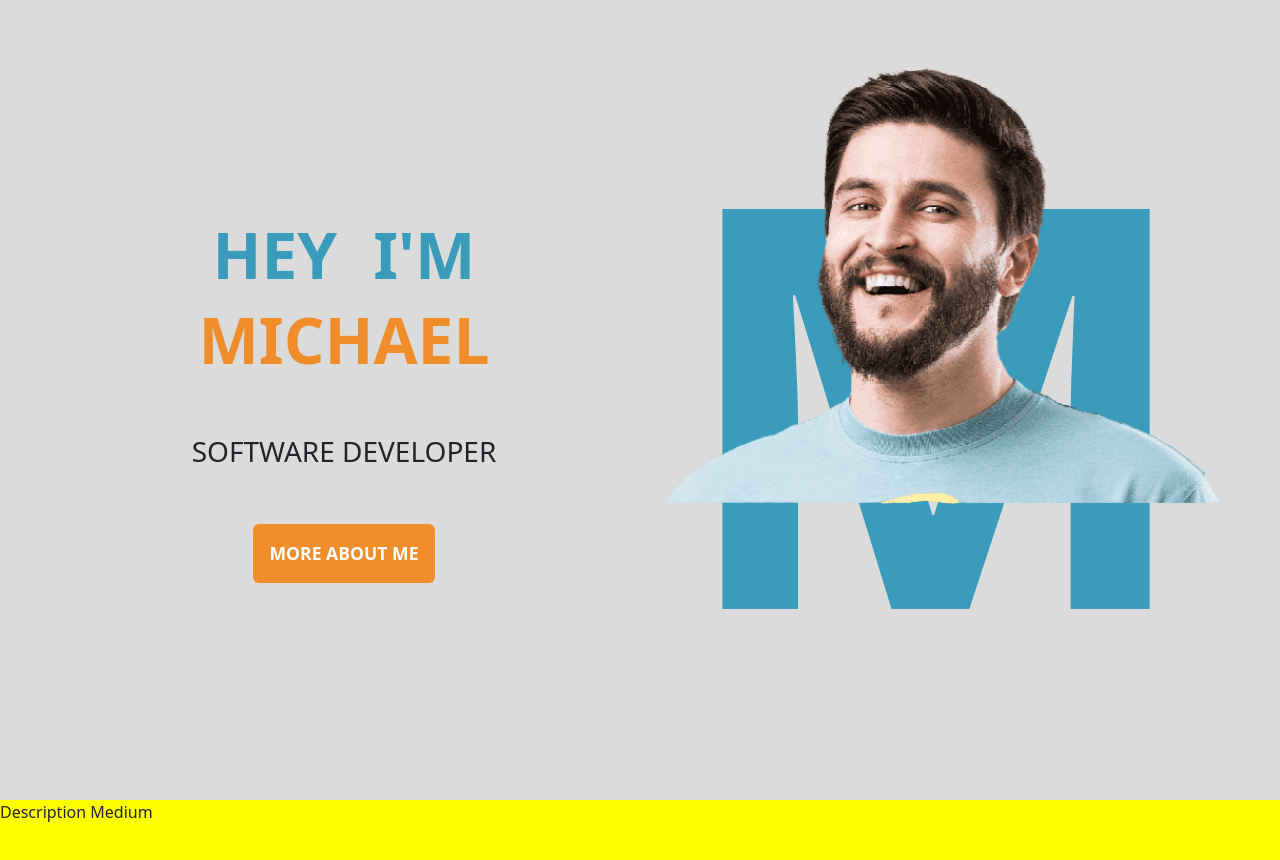
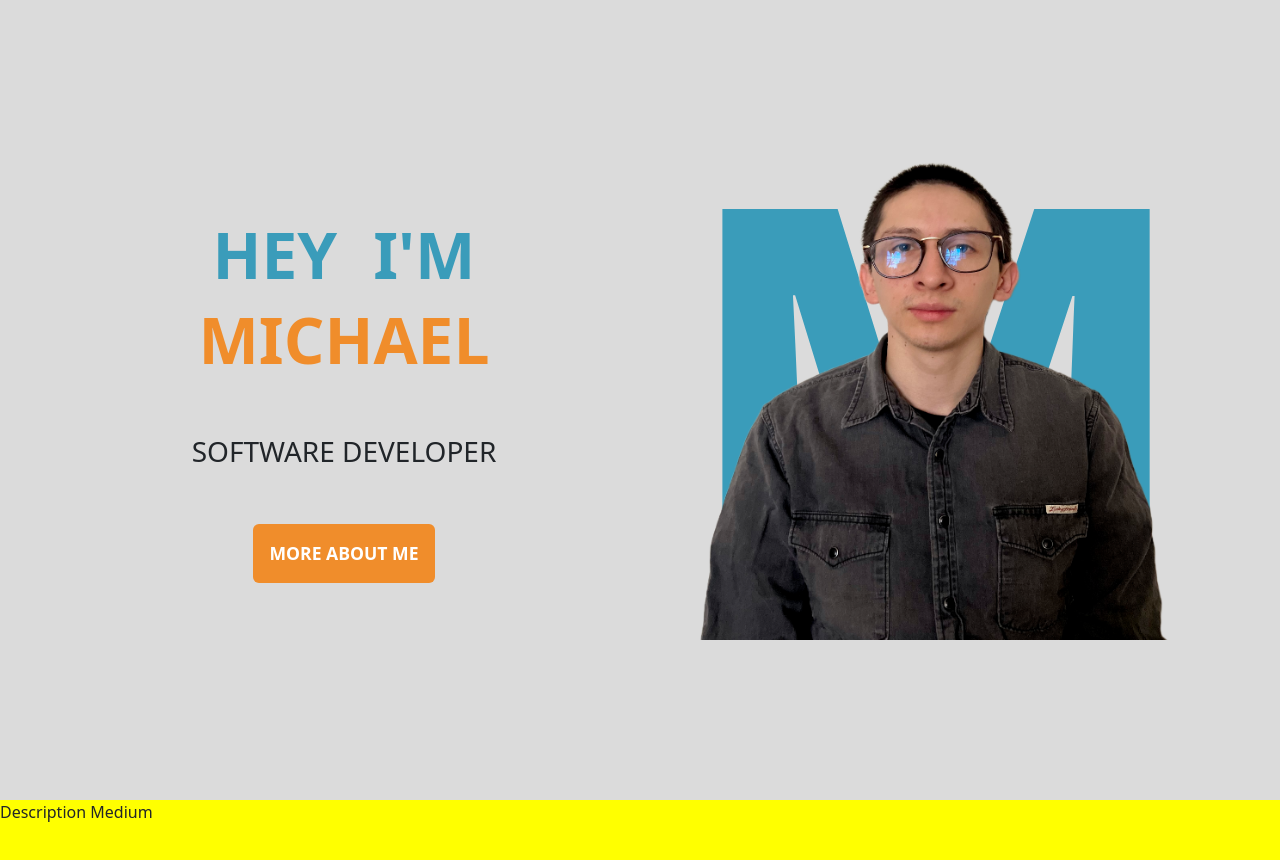
Before and after one commit to Mikadifo/Mikadifo.github.io, a React (Create React App) app: page / in a window 1280 px wide. Shown: the top 860 px of the page. Built offline with nearby package versions, Linux system fonts and the light colour scheme.

Commit message:
[add] own portrait

```diff
--- a/src/views/home/Home.css
+++ b/src/views/home/Home.css
@@ -17,8 +17,8 @@
 
 .portrait-img {
   position: absolute;
-  width: 38rem;
-  top: 3rem;
+  width: 30rem;
+  height: 30rem;
 }
 
 .greeting-title {
--- a/src/views/home/Home.js
+++ b/src/views/home/Home.js
@@ -13,7 +13,7 @@ const Home = ({ setShowHomeBack }) => {
     return (
         <div id="home" className="home-container">
             <div className="hstack p-5 stack-container" ref={ref}>
-                <div className="vstack gap-5 d-flex align-items-center justify-content-center">
+                <div className="vstack gap-5 align-items-center justify-content-center">
                     <div className="text-center presentation-title">
                         <h1 className="animate__animated animate__fadeInDown greeting-title">
                             HEY I'M
```
Also changed, not shown: src/img/face-img.png.
